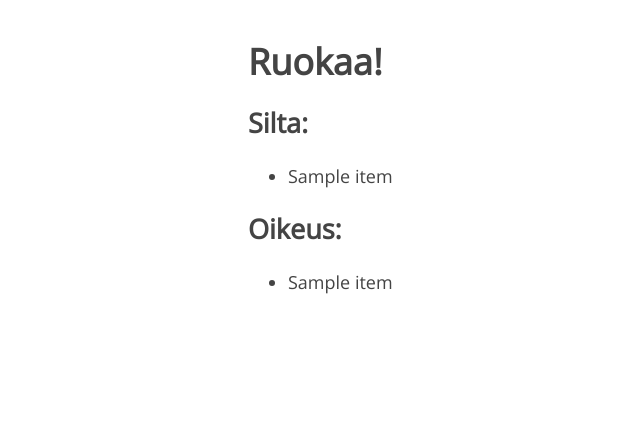
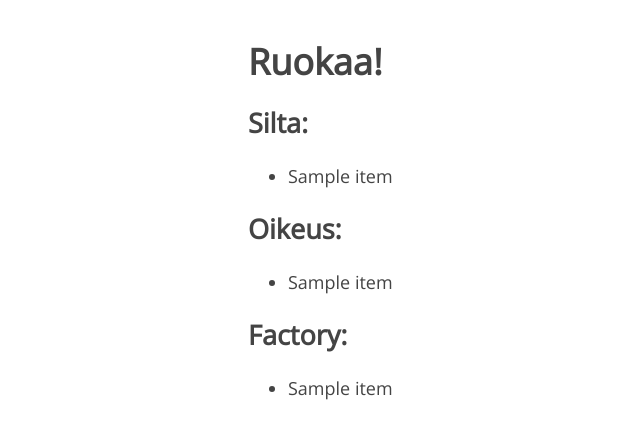
Before and after one commit to henrihuuskonen/lounas, a Flask app: template templates/index.html in a window 1280 px wide. Shown: the top 439 px of the page, without its empty margins (67-707 px from the left). Run offline with Flask 2, Linux system fonts and the light colour scheme; the template is opened without the code that fills it: most values are stand-ins (such as "Sample title", 1, 10 or a date in 2020).

Commit message:
Add factory

```diff
--- a/app.py
+++ b/app.py
@@ -1,3 +1,4 @@
+import re
 from datetime import date, timedelta
 
 import requests
@@ -9,6 +10,23 @@ import config
 app = Flask(__name__)
 
 DATE_MAP = {0: "maanantai", 1: "tiistai", 2: "keskiviikko", 3: "torstai", 4: "perjantai", 5: "lauantai", 6: "sunnuntai"}
+
+
+def crawl_factory():
+    r = requests.get("https://ravintolafactory.com/lounasravintolat/ravintolat/helsinki-salmisaari/")
+
+    soup = BeautifulSoup(r.text, "html.parser")
+
+    today = DATE_MAP[date.weekday(date.today())].capitalize()
+    h3 = soup.find("h3", string=re.compile(today))
+    if not h3:
+        return None
+
+    next_p = h3.findNext("p")
+    if next_p.find("img"):
+        next_p = next_p.findNext("p")
+
+    return [str(item).strip() for item in next_p.contents if str(item) != "<br/>"]
 
 
 def crawl_garam_page(url):
@@ -42,7 +60,7 @@ def crawl_silta():
 
 @app.route("/")
 def index():
-    return render_template("index.html", silta=crawl_silta(), oikeus=crawl_oikeus())
+    return render_template("index.html", silta=crawl_silta(), oikeus=crawl_oikeus(), factory=crawl_factory())
 
 
 @app.route("/_health")
--- a/templates/index.html
+++ b/templates/index.html
@@ -48,4 +48,15 @@
       Ei mitään :(
     {% endif %}
 
+    <h2> Factory: </h2>
+    {% if factory %}
+      <ul>
+      {% for item in factory %}
+        <li> {{ item }}</a>
+      {% endfor %}
+      </ul>
+    {% else %}
+      Ei mitään :(
+    {% endif %}
+
 </body>
```
